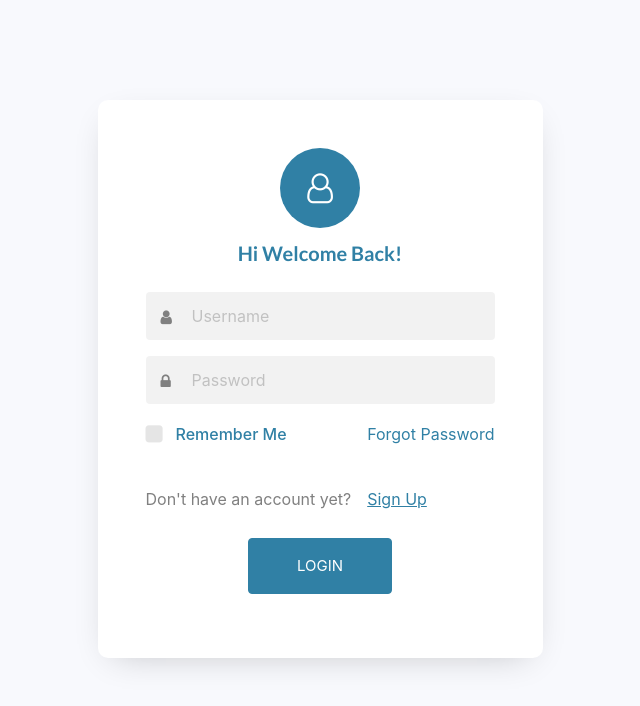
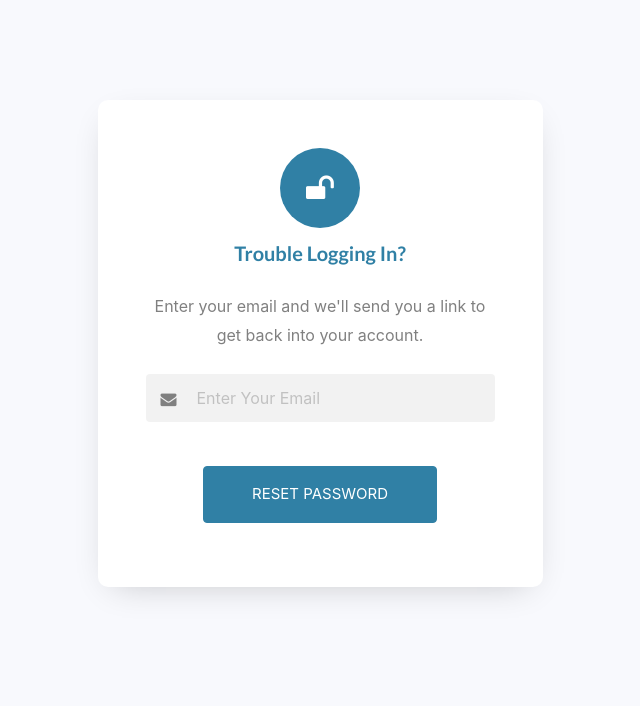
Before and after one commit to sikahita/login-app, a React (Create React App) app: page /resetPass in a window 1280 px wide. Shown: the top 706 px of the page, without its empty margins (320-960 px from the left). Built offline with nearby package versions, Linux system fonts and the light colour scheme.

Commit message:
navigate to reset

```diff
--- a/package.json
+++ b/package.json
@@ -10,6 +10,7 @@
     "react": "^18.2.0",
     "react-bootstrap": "^2.5.0",
     "react-dom": "^18.2.0",
+    "react-router-dom": "^6.3.0",
     "react-scripts": "5.0.1",
     "web-vitals": "^2.1.4"
   },
--- a/src/App.js
+++ b/src/App.js
@@ -1,12 +1,17 @@
 
 import './App.css';
 import Login from './pages/login';
+import Reset from './pages/resetPass';
+import { BrowserRouter,Routes,Route } from "react-router-dom";
 
 function App() {
   return (
-    <>
-    <Login/>
-    </>
+    <BrowserRouter>
+        <Routes>
+          <Route exact path="/" element={<Login/>}/>
+          <Route exact path="/resetPass" element={<Reset/>}/>
+        </Routes>
+      </BrowserRouter>
   );
 }
 
--- a/src/pages/login.js
+++ b/src/pages/login.js
@@ -1,5 +1,6 @@
 import React, { useState } from "react";
 import { NavLink } from "react-bootstrap";
+import { useNavigate } from "react-router-dom"
 
 function handleChange(){
 
@@ -7,12 +8,19 @@ function handleChange(){
 
 function Login() {
     const [loginSignUp, setLoginSignUp] = useState('login');
+    const navigate = useNavigate();
 
     const onChange = () =>{
         loginSignUp === 'signup'
         ? setLoginSignUp('login')
         : setLoginSignUp('signup');
     }
+
+    const handleReset = () => {
+        console.log("clicked")
+        navigate('/resetPass');
+    };
+
     return (
         <>
         <div className="container" style={{ marginTop: "100px"}}>
@@ -51,13 +59,12 @@ function Login() {
                                                 <input
                                                     type="checkbox"
                                                     className="custom-control-input"
-                                                    onChange={handleChange}
-                                                    id="cod"/>
+                                                    onChange={handleChange}/>
                                                     <span className="checkmark"></span>
                                                 </label>
                                             </div>
                                             <div className="w-50 text-md-right">
-                                                <a href="">Forgot Password</a>
+                                                <label className="checkbox-wrap checkbox-primary" onClick={handleReset}>Forgot Password</label>
                                             </div>
                                         </div>
                                         </>
@@ -68,7 +75,7 @@ function Login() {
                                         <div className="form-group">
                                             {loginSignUp === 'signup' ? (
                                                 <>
-                                                <span style={{display:"inline-block"}}>Already have an Account?</span>
+                                                <span style={{display:"inline-block"}}>Already have an account?</span>
                                                 <NavLink style={{display:"inline-block"}} className="text-md-right" onClick={onChange}>
                                                     <u>Login</u>
                                                 </NavLink>
--- /dev/null
+++ b/src/pages/resetPass.js
@@ -0,0 +1,36 @@
+import React from "react";
+
+function Reset() {
+    return (
+        <>
+        <div className="container" style={{ marginTop: "100px"}}>
+        <div className="row justify-content-center">
+                    <div className="col-md-6 col-lg-5">
+                        <div className="login-wrap p-4 p-md-5">
+                            <div className="icon d-flex align-items-center justify-content-center">
+                                <span className="fa fa-unlock"></span>
+                            </div>
+                                    <h3 className="text-center mb-4">Trouble Logging In?</h3>
+                                    <p className="text-center mb-4">Enter your email and we'll send you a link to get back into your account.</p>
+                                    <form action="#" className="login-form">
+                                        <div className="form-group">
+                                            <i className="fa fa-envelope" style={{position:"absolute",paddingLeft: "15px",paddingTop: "17px"}}></i>
+                                            <input type="text" className="form-control rounded-left" style={{paddingLeft: "50px"}} placeholder="Enter Your Email" required/>
+                                        </div>
+                                        <br/>
+                                        <div class="form-group">
+                                            <button type="submit" className="btn btn-primary rounded submit p-3 px-5">RESET PASSWORD</button>
+                                        </div>
+                                    </form>
+                        </div>
+                    </div>
+		</div>
+        </div>
+
+        </>
+    )
+
+
+}
+
+export default Reset;
```
Also changed, not shown: src/pages/dashboard.js (added, +21 -0 lines), src/pages/signUp.js (deleted), 1 other file (tests, documents, lock files or other folders).
